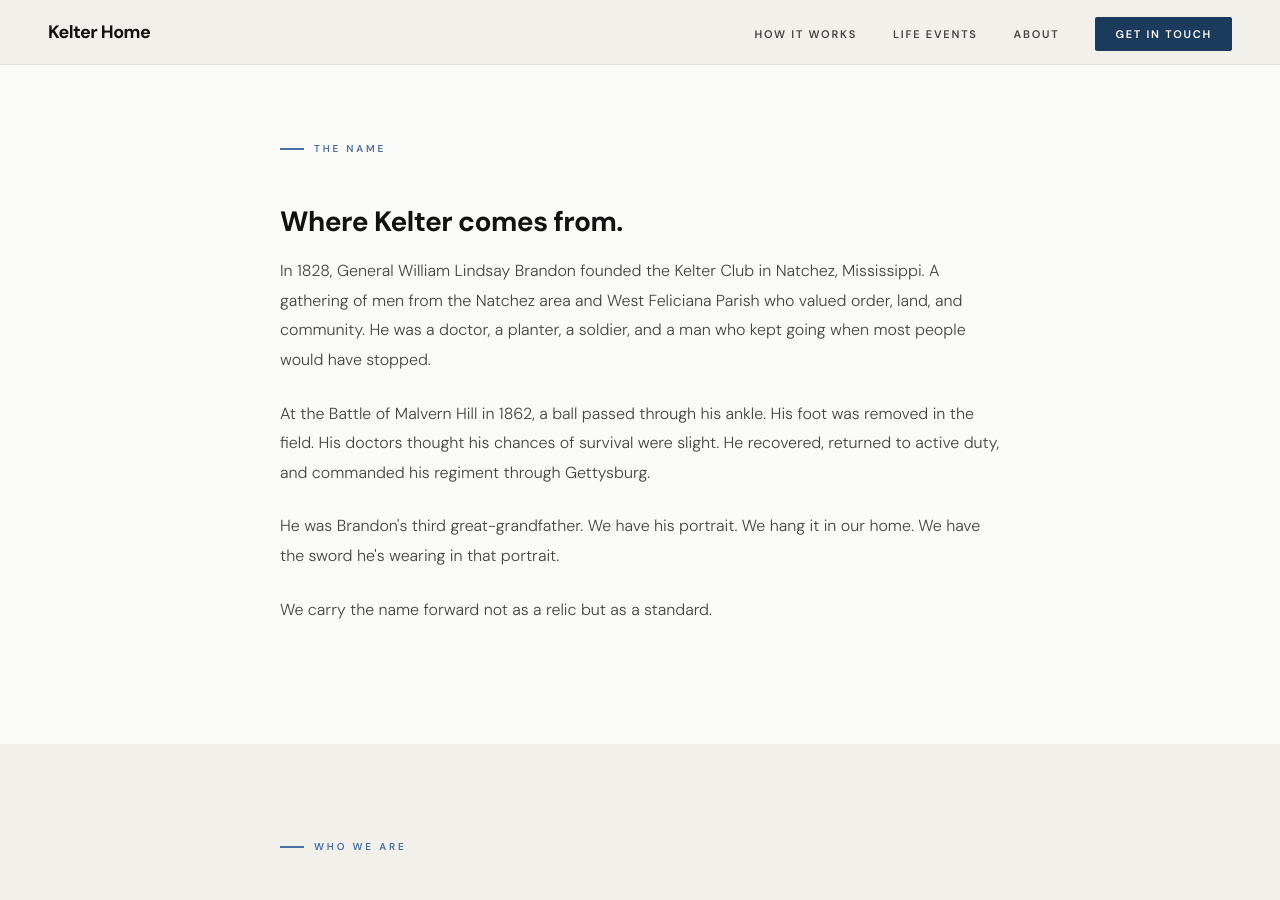
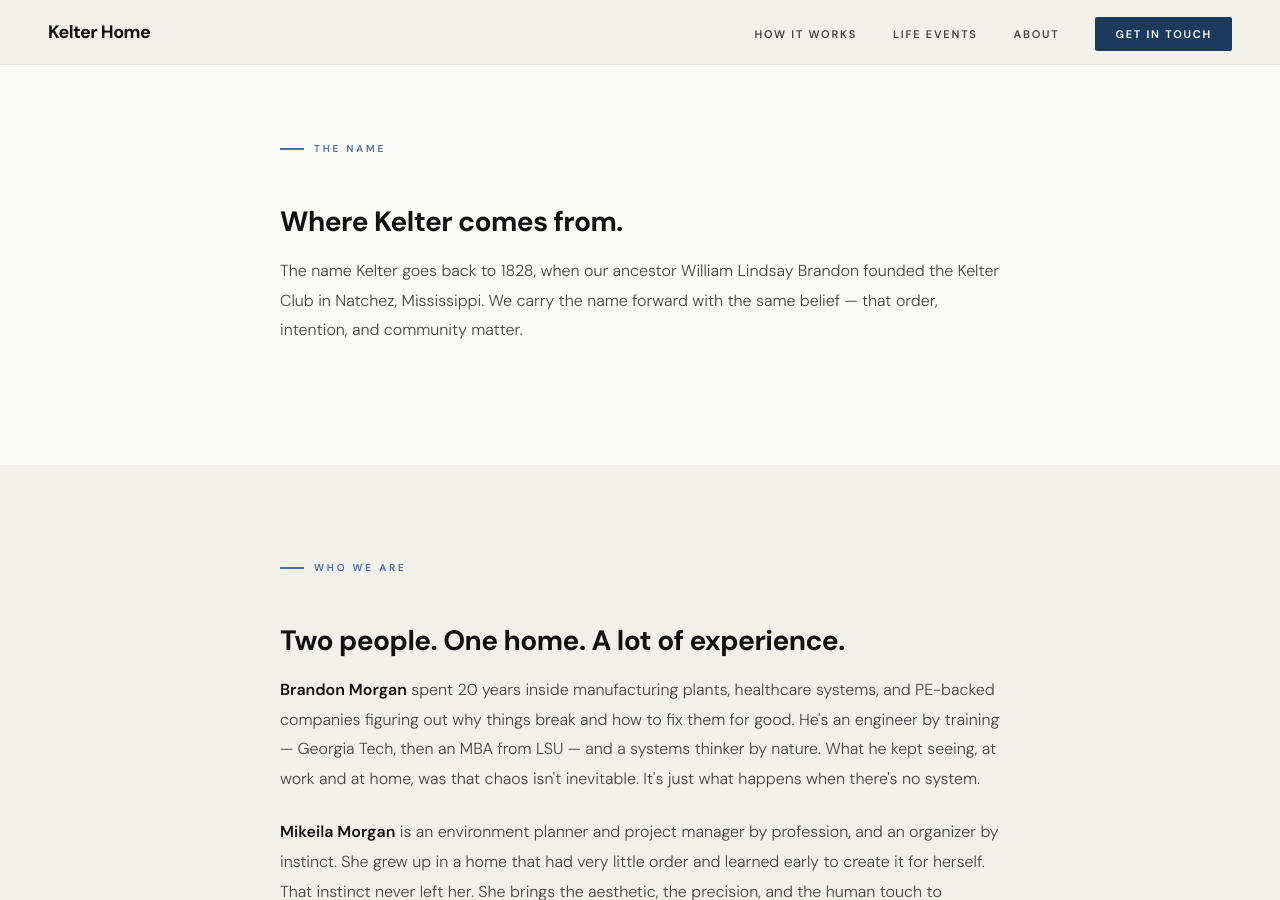
Before and after one commit to BMeaux5/kelterhome-site, a Jekyll site: the page built from about.html, in a window 1280 px wide and 900 px high, scrolled down 431 px. Built offline with Jekyll 4.4.1, drawn with Linux system fonts in a browser that asks for light colours.

Commit message:
Revise history section about Kelter's origin

```diff
--- a/about.html
+++ b/about.html
@@ -18,10 +18,7 @@
   <div class="about-inner">
     <div class="eyebrow">The Name</div>
     <h2>Where Kelter comes from.</h2>
-    <p>In 1828, General William Lindsay Brandon founded the Kelter Club in Natchez, Mississippi. A gathering of men from the Natchez area and West Feliciana Parish who valued order, land, and community. He was a doctor, a planter, a soldier, and a man who kept going when most people would have stopped.</p>
-    <p>At the Battle of Malvern Hill in 1862, a ball passed through his ankle. His foot was removed in the field. His doctors thought his chances of survival were slight. He recovered, returned to active duty, and commanded his regiment through Gettysburg.</p>
-    <p>He was Brandon's third great-grandfather. We have his portrait. We hang it in our home. We have the sword he's wearing in that portrait.</p>
-    <p>We carry the name forward not as a relic but as a standard.</p>
+<p>The name Kelter goes back to 1828, when our ancestor William Lindsay Brandon founded the Kelter Club in Natchez, Mississippi. We carry the name forward with the same belief — that order, intention, and community matter.</p>
   </div>
 </section>
 
```
